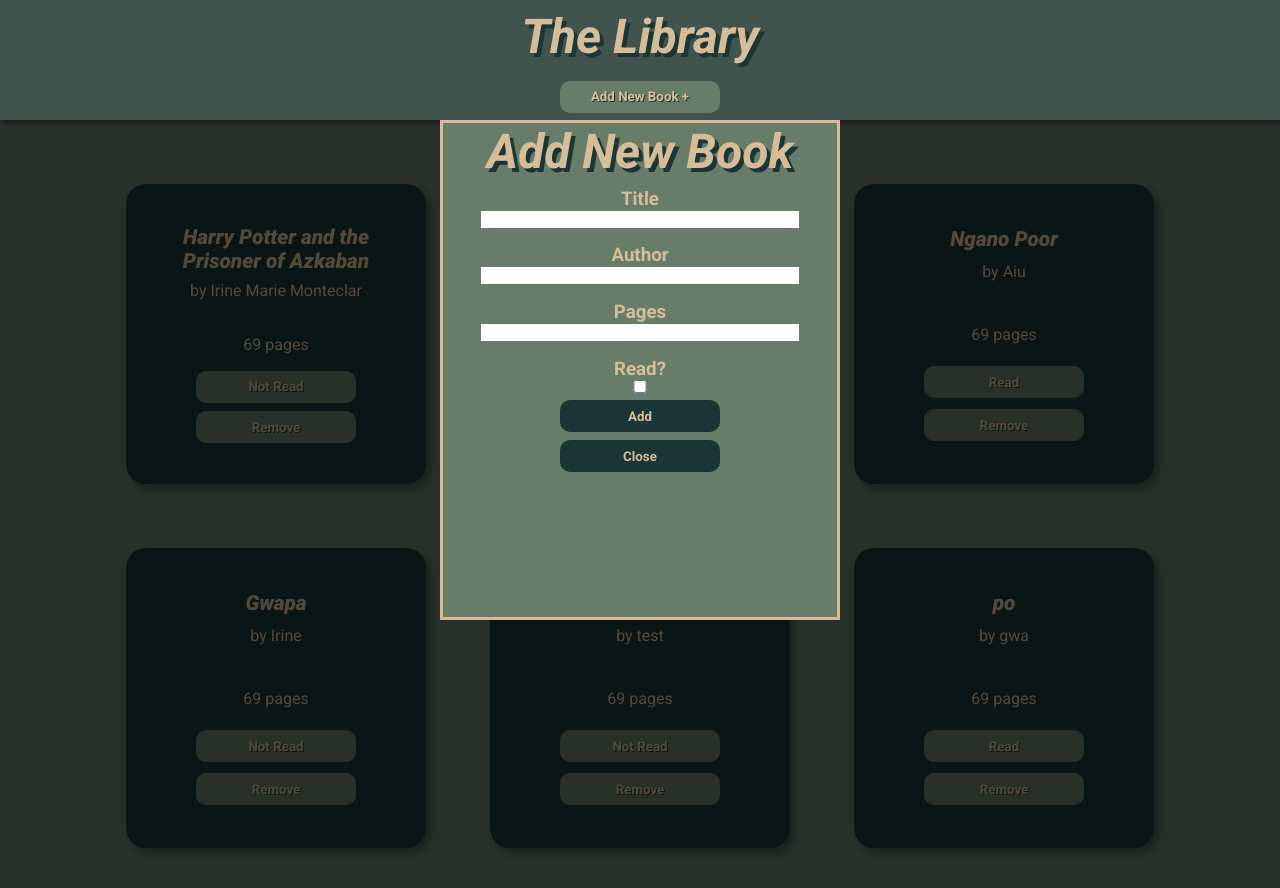
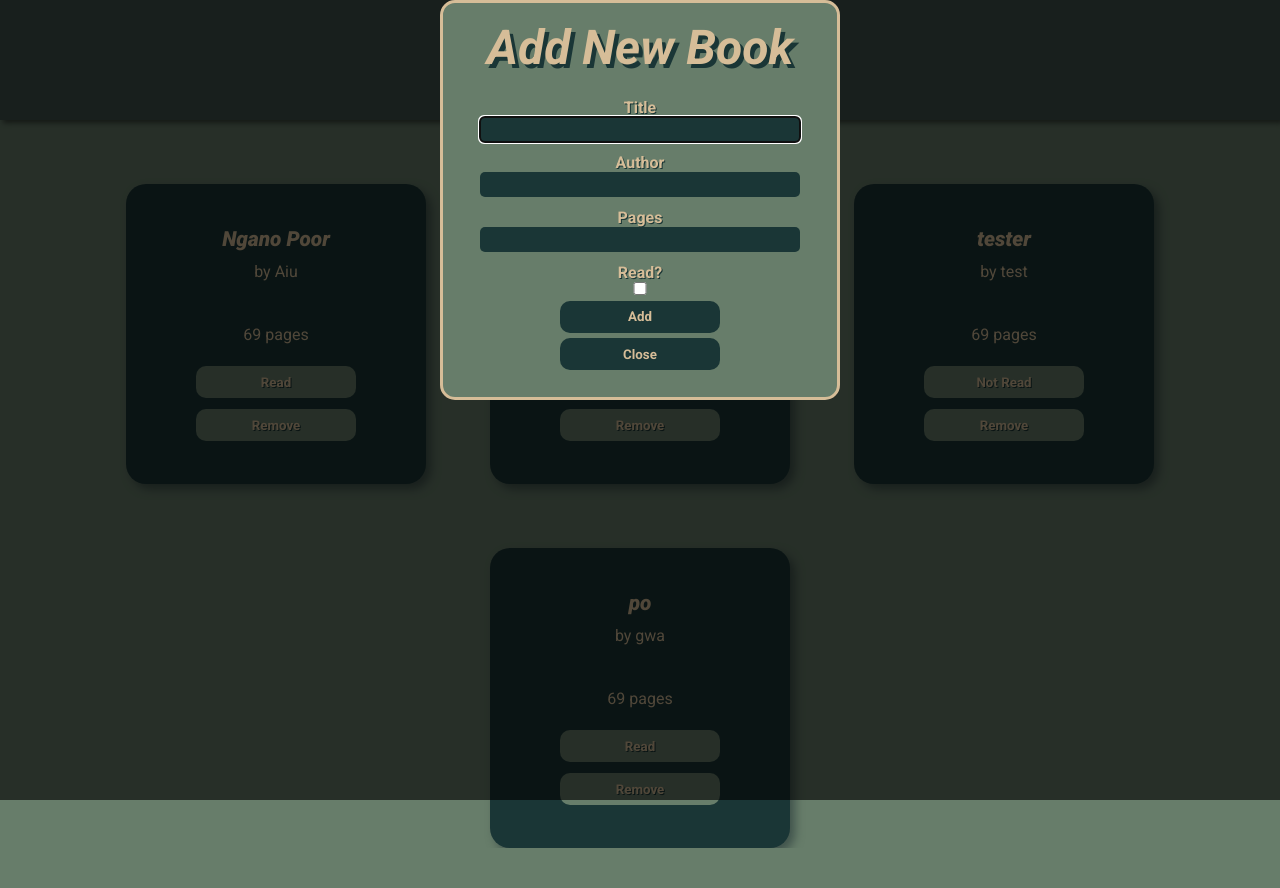
Before and after one commit to aiuyap/odin-library, a plain HTML site: page index.html in a window 1280 px wide. Both pictures are taken after a click on the button "Add New Book +". After the commit the page ends 848 px from the top, so only its background shows below. Drawn offline with Linux system fonts and the light colour scheme.

Commit message:
Completed add new book feature

```diff
--- a/index.html
+++ b/index.html
@@ -12,38 +12,22 @@
         <h1>The Library</h1>
         <button id="add-newbook-btn">Add New Book +</button>
     </div>
-    <div id="dialog-container">
-        <dialog open>
-            <h1>Add New Book</h1>
-            <form method="dialog">
-                <h3>Title</h3>
-                <input type="text">
-                <h3>Author</h3>
-                <input type="text">
-                <h3>Pages</h3>
-                <input type="text">
-                <h3>Read?</h3>
-                <input type="checkbox">
-                <button type="submit">Add</button>
-                <button type="submit">Close</button>
-            </form>
-        </dialog>
-    </div>
+    <dialog>
+        <h1>Add New Book</h1>
+        <form method="dialog">
+            <label for="new-title">Title</label>
+            <input type="text" name="title" id="new-title" required>
+            <label for="new-author">Author</label>
+            <input type="text" name="author" id="new-author" required>
+            <label for="new-pages">Pages</label>
+            <input type="number" name="pages" id="new-pages" required>
+            <label for="new-read">Read?</label>
+            <input type="checkbox" name="read" id="new-read">
+            <button type="submit" id="add-btn">Add</button>
+            <button type="button" id="dialog-close">Close</button>
+        </form>
+    </dialog>
     <div id="container">
-        <div class="card">
-            <div class="title">Harry Potter and the Prisoner of Azkaban</div>
-            <div class="author">by Irine Marie Monteclar</div>
-            <div class="pages">69 pages</div>
-            <div class="read"><button class="read-status">Not Read</button></div>
-            <div class="delete"><button class="delete-btn">Remove</button></div>
-        </div>
-        <div class="card">
-            <div class="title">Pogi</div>
-            <div class="author">by Aiu Yap</div>
-            <div class="pages">69 pages</div>
-            <div class="read"><button class="read-status">Not Read</button></div>
-            <div class="delete"><button class="delete-btn">Remove</button></div>
-        </div>
     </div>
 </body>
 </html>
--- a/script.js
+++ b/script.js
@@ -12,11 +12,6 @@ function addBookToLibrary(author, title, pages, readStatus) {
     myLibrary.push(book);
 }
 
-const addBookBtn = document.querySelector("#add-newbook-btn");
-addBookBtn.addEventListener("click", () => {
-    const dialog = document.querySelector("dialog").open = true;
-});
-
 function displayBooks() {
     myLibrary.forEach(function(book, index) {
         const divContainer = document.querySelector("#container");
@@ -27,7 +22,7 @@ function displayBooks() {
         const authorElement = document.createElement("div");
         authorElement.classList.add("author");
         const pagesElement = document.createElement("div");
-        pagesElement.classList.add("pages")
+        pagesElement.classList.add("pages");
         const readDivElement = document.createElement("div");
         readDivElement.classList.add("read");
         const readBtnElement = document.createElement("button");
@@ -70,6 +65,42 @@ function displayBooks() {
     })
 }
 
+function clearFields () {
+    const allInputs = document.querySelectorAll("input");
+    allInputs.forEach(x => {
+        x.value = "";
+        x.checked = false;
+    });
+}
+
+function clearCards () {
+    const allCards = document.querySelectorAll(".card");
+    allCards.forEach(x => {
+        x.remove();
+    });
+}
+
+const addBookBtn = document.querySelector("#add-newbook-btn").addEventListener("click", () => {
+    document.querySelector("dialog").showModal();
+});
+
+const closeAddBookBtn = document.querySelector("#dialog-close").addEventListener("click", () => {
+    document.querySelector("dialog").close();
+    clearFields();
+});
+
+const addBook = document.querySelector("form").addEventListener("submit", (event) => {
+    event.preventDefault();
+    const title = document.querySelector("#new-title").value;
+    const author = document.querySelector("#new-author").value;
+    const pages = parseInt(document.querySelector("#new-pages").value);
+    const readStatus = document.querySelector("#new-read").checked;
+    addBookToLibrary(author, title, pages, readStatus);
+    clearCards();
+    displayBooks();
+    clearFields();
+});
+
 addBookToLibrary("Aiu", "Ngano Poor", 69, true);
 addBookToLibrary("Irine", "Gwapa", 69, false);
 addBookToLibrary("test", "tester", 69, false);
--- a/styles.css
+++ b/styles.css
@@ -1,4 +1,10 @@
 @import url('https://fonts.googleapis.com/css2?family=Roboto:ital,wght@0,100;0,300;0,400;0,500;0,700;0,900;1,100;1,300;1,400;1,500;1,700;1,900&display=swap');
+input::-webkit-outer-spin-button,
+input::-webkit-inner-spin-button {
+  -webkit-appearance: none;
+  margin: 0;
+ } /* remove arrow in input type number */
+
 :root {
     --main-color: #677D6A;
     --secondary-color: #40534C;
@@ -106,20 +112,17 @@ dialog button {
 }
 
 dialog {
-    height: 500px;
+    height: 400px;
     width: 400px;
     justify-self: center;
     background-color: var(--main-color);
     text-align: center;
+    padding: 1rem;
+    border-radius: 15px;
 }
 
-#dialog-container {
-    position: absolute;
-    height: 100%;
-    width: 100%;
-    display: flex;
-    justify-content: center;
-    background-color: rgba(0, 0, 0, 0.61);
+::backdrop {
+    background-color: rgba(0, 0, 0, 0.623);
 }
 
 form {
@@ -128,13 +131,29 @@ form {
     height: 300px;
     align-items: start;
     justify-content: center;
+    padding-top: 1rem;
 }
 
-h3 {
+form label {
     align-self: end;
+    font-weight: 700;
+    text-shadow: 1px 1px var(--tertiary-color);
 }
 
 dialog button {
     background-color: var(--tertiary-color);
     justify-self: center;
 }
+
+dialog button:hover {
+    background-color: var(--main-color);
+    border: 1px solid var(--tertiary-color);
+}
+
+input[type="text"],
+input[type="number"] {
+    padding: 5px 10px;
+    background-color: var(--tertiary-color);
+    border-radius: 5px;
+    border: none;
+}
```
